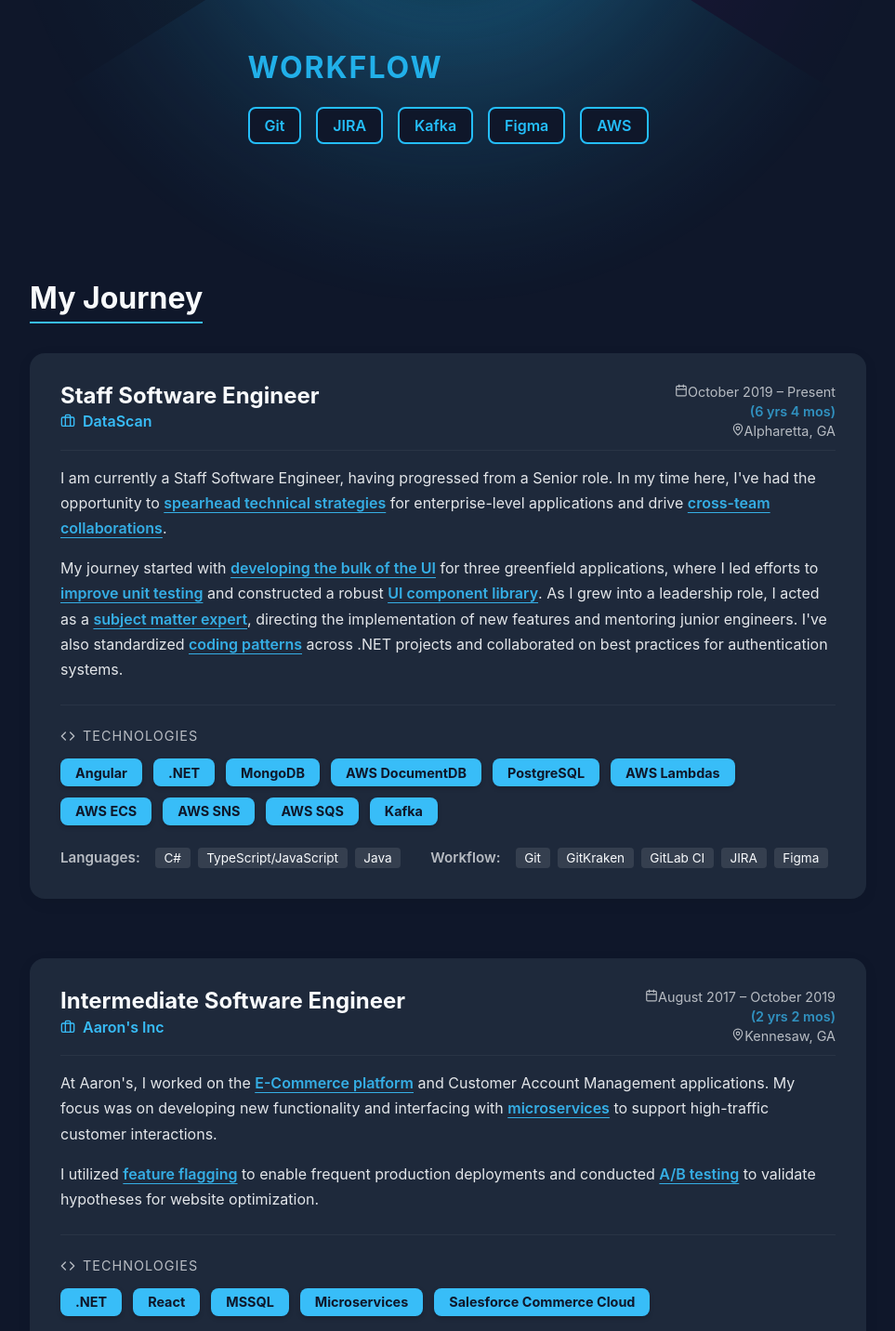
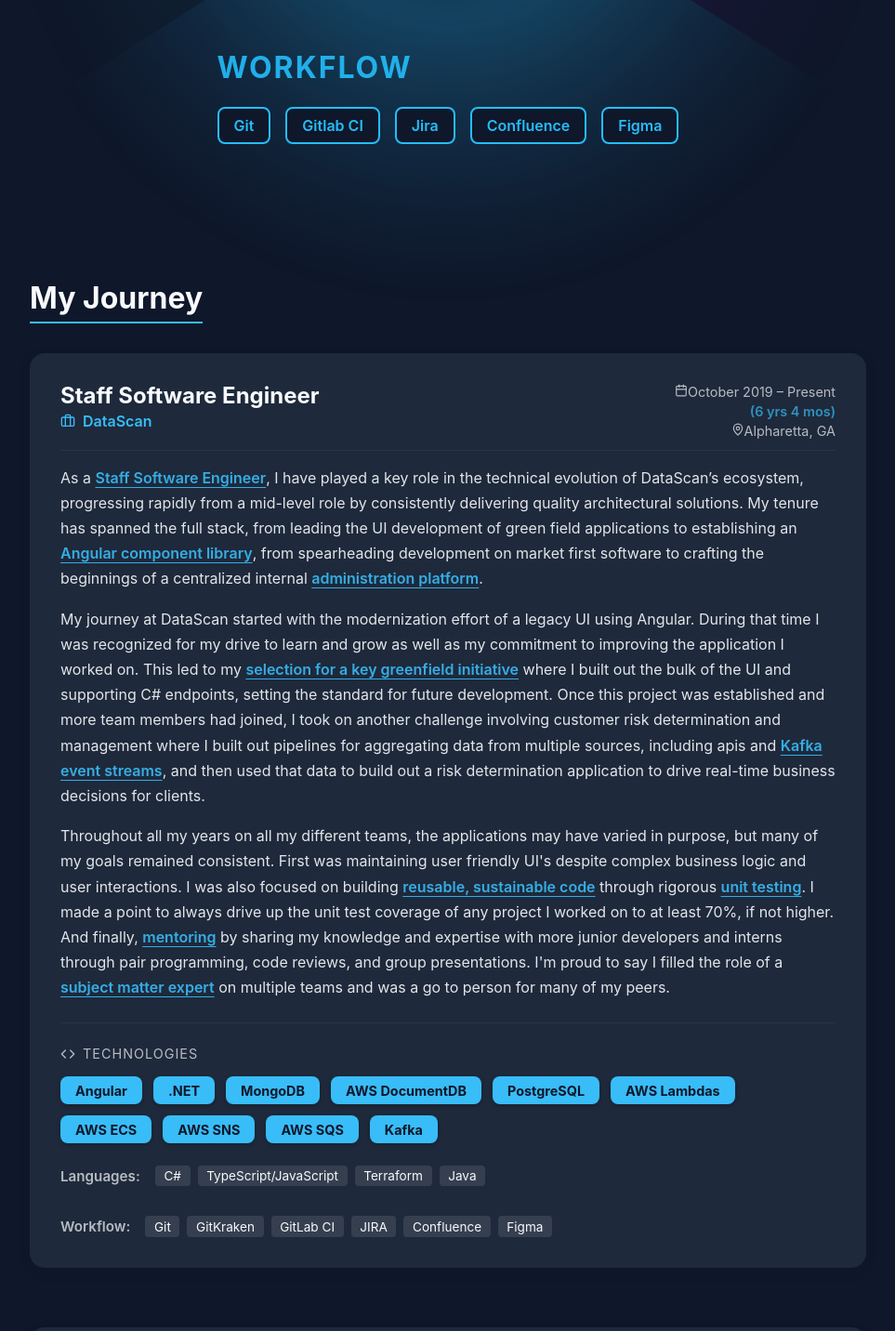
Before and after one commit to condericson/connorericsonportfolio, a React (Vite) app: page / in a window 1280 px wide. Shown: the part 953-2385 px from the top of the page at 93% size, without its empty margins (158-1121 px from the left). Built offline with nearby package versions, Linux system fonts and the light colour scheme.

Commit message:
working on improving content

```diff
--- a/src/components/HeadshotSkills.jsx
+++ b/src/components/HeadshotSkills.jsx
@@ -8,10 +8,10 @@
             'Angular', 'TypeScript', 'JavaScript', 'React', 'HTML/CSS', 'SCSS'
         ],
         backend: [
-            '.NET', 'C#', 'Java', 'PostgreSQL', 'MSSQL', 'MongoDB', 'AWS DocumentDB', 'Node.js'
+            '.NET', 'C#', 'Kafka', 'Java', 'PostgreSQL', 'MSSQL', 'MongoDB', 'AWS DocumentDB', 'Node.js'
         ],
         workflow: [
-            'Git', 'JIRA', 'Kafka', 'Figma', 'AWS'
+            'Git', 'Gitlab CI', 'Jira', 'Confluence', 'Figma'
         ]
     };
 
--- a/src/data/experience.js
+++ b/src/data/experience.js
@@ -7,16 +7,17 @@
         period: 'October 2019 – Present',
         startDate: '2019-10-01',
         description: [
-            "I am currently a Staff Software Engineer, having progressed from a Senior role. In my time here, I've had the opportunity to <span class='highlight-text'>spearhead technical strategies</span> for enterprise-level applications and drive <span class='highlight-text'>cross-team collaborations</span>.",
-            "My journey started with <span class='highlight-text'>developing the bulk of the UI</span> for three greenfield applications, where I led efforts to <span class='highlight-text'>improve unit testing</span> and constructed a robust <span class='highlight-text'>UI component library</span>. As I grew into a leadership role, I acted as a <span class='highlight-text'>subject matter expert</span>, directing the implementation of new features and mentoring junior engineers. I've also standardized <span class='highlight-text'>coding patterns</span> across .NET projects and collaborated on best practices for authentication systems."
+            "As a <span class='highlight-text'>Staff Software Engineer</span>, I have played a key role in the technical evolution of DataScan’s ecosystem, progressing rapidly from a mid-level role by consistently delivering quality architectural solutions. My tenure has spanned the full stack, from leading the UI development of green field applications to establishing an <span class='highlight-text'>Angular component library</span>, from spearheading development on market first software to crafting the beginnings of a centralized internal <span class='highlight-text'>administration platform</span>.",
+            "My journey at DataScan started with the modernization effort of a legacy UI using Angular. During that time I was recognized for my drive to learn and grow as well as my commitment to improving the application I worked on. This led to my <span class='highlight-text'>selection for a key greenfield initiative</span> where I built out the bulk of the UI and supporting C# endpoints, setting the standard for future development. Once this project was established and more team members had joined, I took on another challenge involving customer risk determination and management where I built out pipelines for aggregating data from multiple sources, including apis and <span class='highlight-text'>Kafka event streams</span>, and then used that data to build out a risk determination application to drive real-time business decisions for clients.",
+            "Throughout all my years on all my different teams, the applications may have varied in purpose, but many of my goals remained consistent. First was maintaining user friendly UI's despite complex business logic and user interactions. I was also focused on building <span class='highlight-text'>reusable, sustainable code</span> through rigorous <span class='highlight-text'>unit testing</span>. I made a point to always drive up the unit test coverage of any project I worked on to at least 70%, if not higher. And finally, <span class='highlight-text'>mentoring</span> by sharing my knowledge and expertise with more junior developers and interns through pair programming, code reviews, and group presentations. I'm proud to say I filled the role of a <span class='highlight-text'>subject matter expert</span> on multiple teams and was a go to person for many of my peers."
         ],
         skills: {
             technologies: [
                 'Angular', '.NET', 'MongoDB', 'AWS DocumentDB', 'PostgreSQL',
                 'AWS Lambdas', 'AWS ECS', 'AWS SNS', 'AWS SQS', 'Kafka'
             ],
-            languages: ['C#', 'TypeScript/JavaScript', 'Java'],
-            workflow: ['Git', 'GitKraken', 'GitLab CI', 'JIRA', 'Figma']
+            languages: ['C#', 'TypeScript/JavaScript', 'Terraform', 'Java'],
+            workflow: ['Git', 'GitKraken', 'GitLab CI', 'JIRA', 'Confluence', 'Figma']
         }
     },
     {
```
